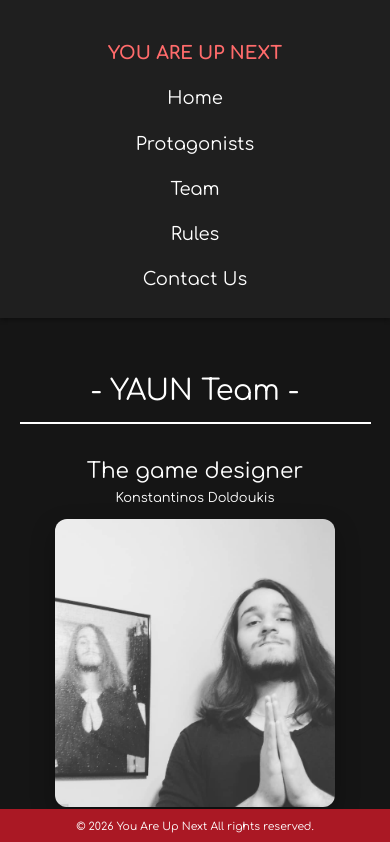
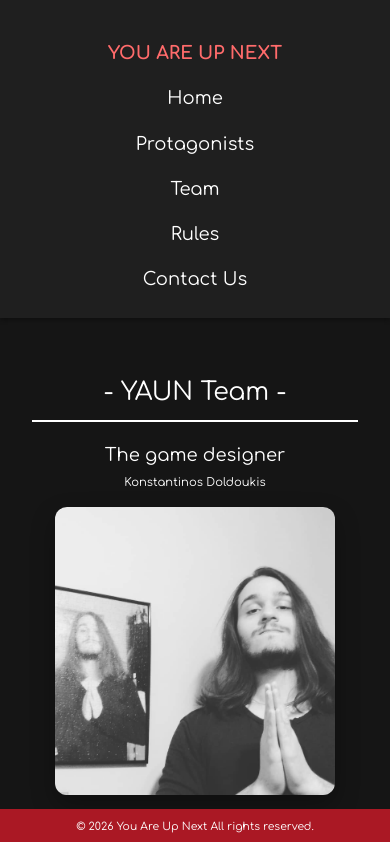
Before and after one commit to SerNikos/you-are-up-next, a React (Vite) app: page /Team in a window 390 px wide. Shown: the top 842 px of the page. Built offline with nearby package versions, Linux system fonts and the light colour scheme.

Commit message:
make team page responsive for tablet

```diff
--- a/src/components/Team/Team.css
+++ b/src/components/Team/Team.css
@@ -1,11 +1,14 @@
 body {
   color: white;
+  margin: 0;
+  padding: 0;
+  box-sizing: border-box;
 }
 
-.horizontral-line {
-  height: 2px;
-  background-color: white;
-  width: 90%;
+*,
+*::before,
+*::after {
+  box-sizing: inherit;
 }
 
 .team-container {
@@ -13,13 +16,31 @@ body {
   flex-direction: column;
   justify-content: center;
   align-items: center;
+  width: 100%;
+  padding: 0 2rem;
 }
 
-/* Page title */
+/* Page title - Using fluid clamp() like the Lore page */
 .team-top-title {
-  font-size: 7rem;
-  margin-top: 7rem;
+  font-size: clamp(3.5rem, 6vw, 7rem);
+  margin-top: clamp(4rem, 8vw, 7rem);
   margin-bottom: 2rem;
+  text-align: center;
+}
+
+.horizontral-line {
+  height: 2px;
+  background-color: white;
+  width: 90%;
+  max-width: 1200px;
+}
+
+.photos-container {
+  width: 100%;
+  max-width: 1200px;
+  display: flex;
+  flex-direction: column;
+  align-items: center;
 }
 
 /* Team member row */
@@ -27,15 +48,16 @@ body {
   display: flex;
   align-items: center;
   justify-content: center;
-  gap: 5rem;
+  flex-wrap: wrap; /* Allows stacking gracefully on tablets */
+  gap: clamp(2rem, 5vw, 5rem);
+  width: 100%;
+  margin: clamp(3rem, 6vw, 6rem) 0;
 
-  width: 100%;
-  max-width: 1200px;
-
-  margin: 6rem 0;
-
+  /* Animation rules preserved */
   opacity: 0;
-  transform: translateX(-20rem);
+  transform: translateX(
+    -10rem
+  ); /* Decreased to prevent extreme offscreen overflow */
   transition: all 1s ease;
 }
 
@@ -46,8 +68,8 @@ body {
 
 /* Left text section */
 .team-left-info {
-  width: 400px;
-
+  flex: 1 1 350px; /* Fluid scaling base */
+  max-width: 450px;
   display: flex;
   flex-direction: column;
   justify-content: center;
@@ -56,14 +78,14 @@ body {
 
 /* Role title */
 .team-title {
-  font-size: 4rem;
-  margin-bottom: 2rem;
+  font-size: clamp(2.5rem, 3.5vw, 4rem);
+  margin-bottom: 1.5rem;
   line-height: 1.1;
 }
 
 /* Name links */
 .team-name {
-  font-size: 2rem;
+  font-size: clamp(1.6rem, 2vw, 2rem);
   color: white;
   text-decoration: none;
 }
@@ -72,60 +94,54 @@ body {
   text-decoration: underline;
 }
 
+/* Wrapped Image Container Links */
+.team-photo a:has(img) {
+  flex: 0 1 360px; /* Don't grow past normal width, but allow shrinking */
+  width: 100%;
+  max-width: 360px;
+  display: block;
+}
+
 /* Images */
 .team-photo img {
-  width: 360px;
-  height: 460px;
+  width: 100%; /* Spans full width of its flex parent container */
+  max-width: 360px;
+  height: auto; /* Scales proportionally to prevent clipping/stretching */
+  aspect-ratio: 360 / 460; /* Replaces rigid height to prevent horizontal distortion */
 
   object-fit: cover;
   object-position: center;
-
   border-radius: 12px;
-
   display: block;
-
   box-shadow: 0 10px 25px rgba(0, 0, 0, 0.3);
 }
 
-/* Mobile */
-@media (max-width: 500px) {
-  .team-top-title {
-    font-size: 4rem;
-    margin-top: 4rem;
-    text-align: center;
-  }
+/* ==========================================================================
+   RESPONSIVE BREAKPOINTS & MID-SIZE OVERRIDES (Tablets like Legion)
+   ========================================================================== */
 
+/* Raised breakpoint to 850px to catch tablets beautifully */
+@media (max-width: 850px) {
   .team-photo {
     flex-direction: column;
-
-    gap: 2rem;
-
-    margin: 5rem 0;
-
     text-align: center;
+    gap: 2.5rem;
   }
 
   .team-left-info {
-    width: 100%;
-
-    display: flex;
-    justify-content: center;
     align-items: center;
-
-    padding: 0;
-  }
-
-  .team-title {
-    font-size: 3rem;
-    margin-bottom: 1rem;
-  }
-
-  .team-name {
-    font-size: 1.8rem;
+    max-width: 100%;
+    flex-basis: auto;
   }
 
   .team-photo img {
-    width: 280px;
-    height: 360px;
+    max-width: 320px; /* Slightly compact profile for mid-range displays */
   }
 }
+
+/* Small Mobile Viewports */
+@media (max-width: 480px) {
+  .team-photo img {
+    max-width: 280px;
+  }
+}
```
